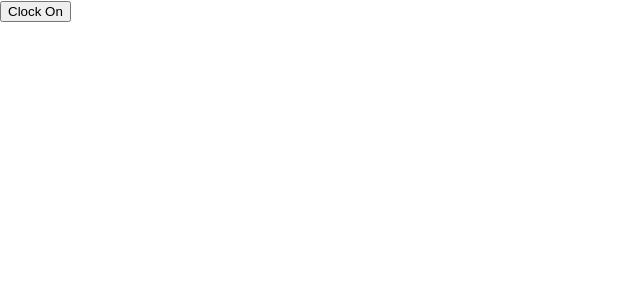
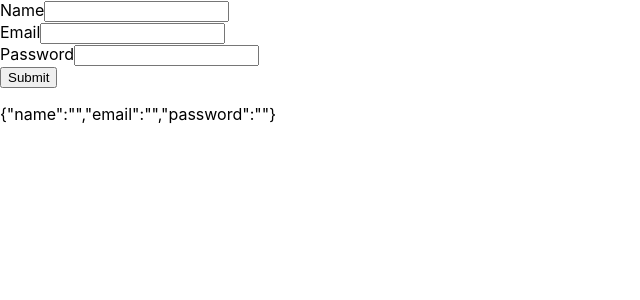
Before and after one commit to Harun-Sulaiman/Talentlabs-Associate-Front-End-Dev, a React (Create React App) app: page / in a window 1280 px wide. Shown: the top 300 px of the page, without its empty margins (0-640 px from the left). Built offline with nearby package versions, Linux system fonts and the light colour scheme.

Commit message:
modified:   src/App.js

```diff
--- a/src/App.js
+++ b/src/App.js
@@ -1,13 +1,10 @@
-
-// import { useState } from 'react';
 import './App.css';
-import ClockControl from './components/ClockControl';
-
+import Form from './components/Form';
 function App() {
 
   return (
     <>
-      <ClockControl />
+      <Form />
     </>
   );
 }
--- a/src/components/ClockControl.js
+++ /dev/null
@@ -1,55 +0,0 @@
-import React, { useState, useEffect } from 'react';
-
-function ClockControl() {
-    const [isClockOn, setClockOn] = useState(false);
-    const handleClockOnClick = () => {
-        setClockOn(true);
-    };
-    const handleClockOffClick = () => {
-        setClockOn(false);
-    };
-
-    let button;
-    if (isClockOn) {
-        button = <ClockOff onClick={handleClockOffClick} />
-    } else {
-        button = <ClockOn onClick={handleClockOnClick} />
-    }
-
-    return (
-        <div>
-            {button}
-            {isClockOn && <Clock />}
-        </div>
-    );
-}
-
-function ClockOn(props) {
-    return <button onClick={props.onClick}>Clock On</button>
-}
-
-function ClockOff(props) {
-    return <button onClick={props.onClick}>Clock Off</button>
-}
-
-function Clock () {
-    const [time,setTime] = useState (new Date().toString())
-
-    useEffect(() => {
-        console.log("components updating");
-        const interval = setInterval(showDate, 1000);
-
-        return () => {
-            console.log("cleanup of interval")
-            clearInterval(interval);
-        };
-    }, [time]);
-
-    function showDate() {
-        setTime(new Date().toString());
-    }
-
-    return <div>{time}</div>;
-}
-
-export default ClockControl;
--- /dev/null
+++ b/src/components/Form.js
@@ -0,0 +1,41 @@
+import { useState } from "react";
+
+function Form () {
+    const initialValue = {
+        name: "",
+        email: "",
+        password: "",
+    };
+    const [formData, setFormData] = useState(initialValue);
+    const handleSubmit = (e) => {
+        e.preventDefault();
+        alert(JSON.stringify(formData, undefined, 2));
+    };
+
+    return(
+        <form onSubmit={handleSubmit}>
+            <label>Name</label>
+            <input
+                type="text"
+                value={formData.name}
+                onChange={(e) => setFormData({...formData, name: e.target.value})}/>
+            <br/>
+            <label>Email</label>
+            <input
+                type="email"
+                value={formData.email}
+                onChange={(e) => setFormData({...formData, email: e.target.value})} />
+            <br/>
+            <label>Password</label>
+            <input
+                type="password"
+                value={formData.password}
+                onChange={(e) => setFormData({...formData, password: e.target.value})} />
+            <br/>
+            <button type="submit">Submit</button>
+            <p> {JSON.stringify(formData)}</p>
+        </form>
+    );
+}
+
+export default Form;
```
Also changed, not shown: src/components/Clock.js (deleted, +0 -21 lines), src/components/LoginControl.js (deleted, +0 -29 lines).
